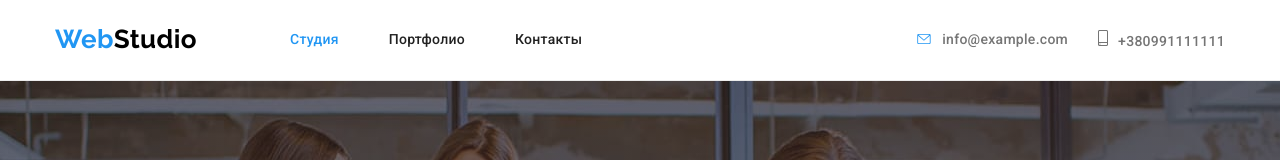
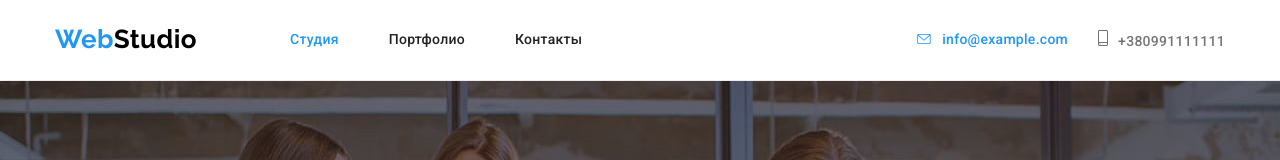
Before and after one commit to Raisiya/goit-markup-hw-04, a plain HTML site: page index.html in a window 1280 px wide. In both pictures the pointer is over the link 992 px from the left and 39 px from the top of the page. Shown: the top 160 px of the page. Drawn offline with nearby package versions, Linux system fonts and the light colour scheme.

Commit message:
Поправила hover ссылке

```diff
--- a/css/style.css
+++ b/css/style.css
@@ -144,8 +144,8 @@ img {
   justify-content: center;
   align-items: baseline;
 }
-.contacts-item:hover,
-.contacts-item:focus {
+.contacts-link:hover,
+.contacts-link:focus {
   color: var(--accent-color);
   fill: var(--accent-color);
   cursor: pointer;
```
